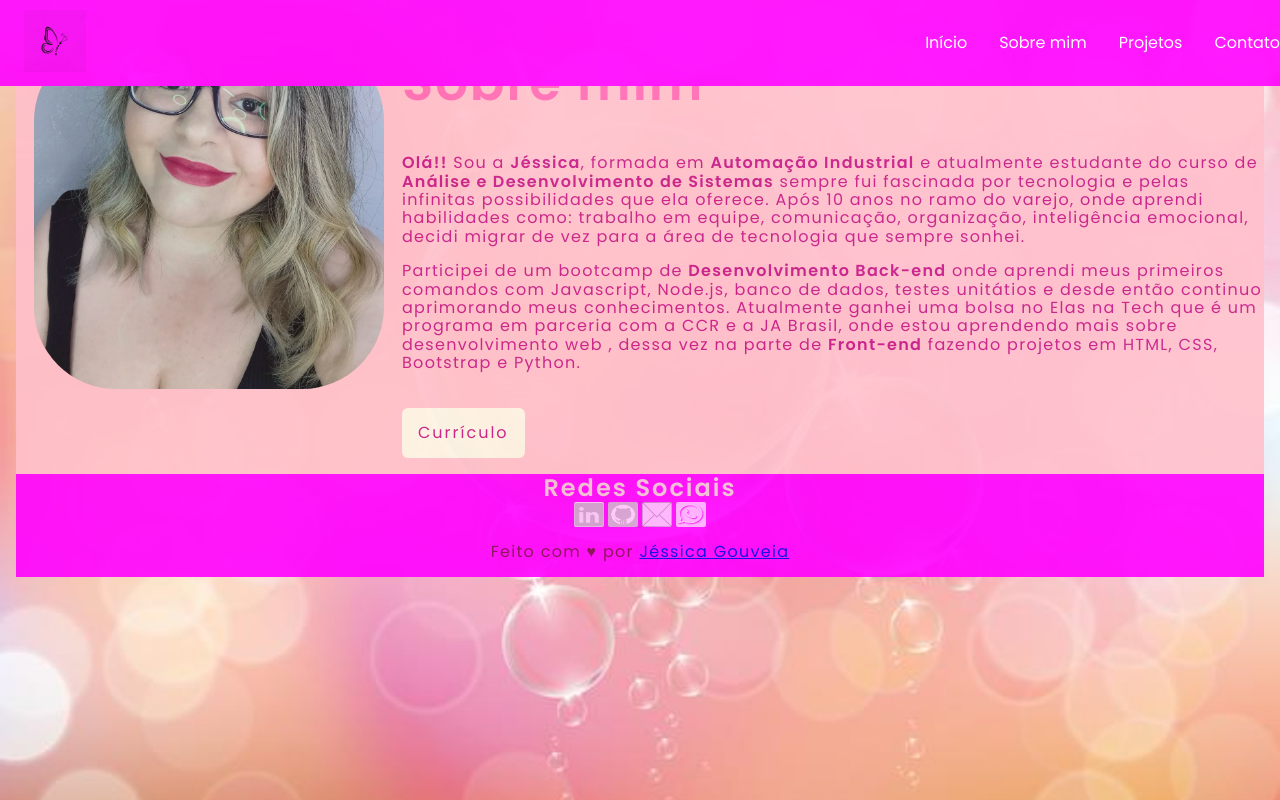
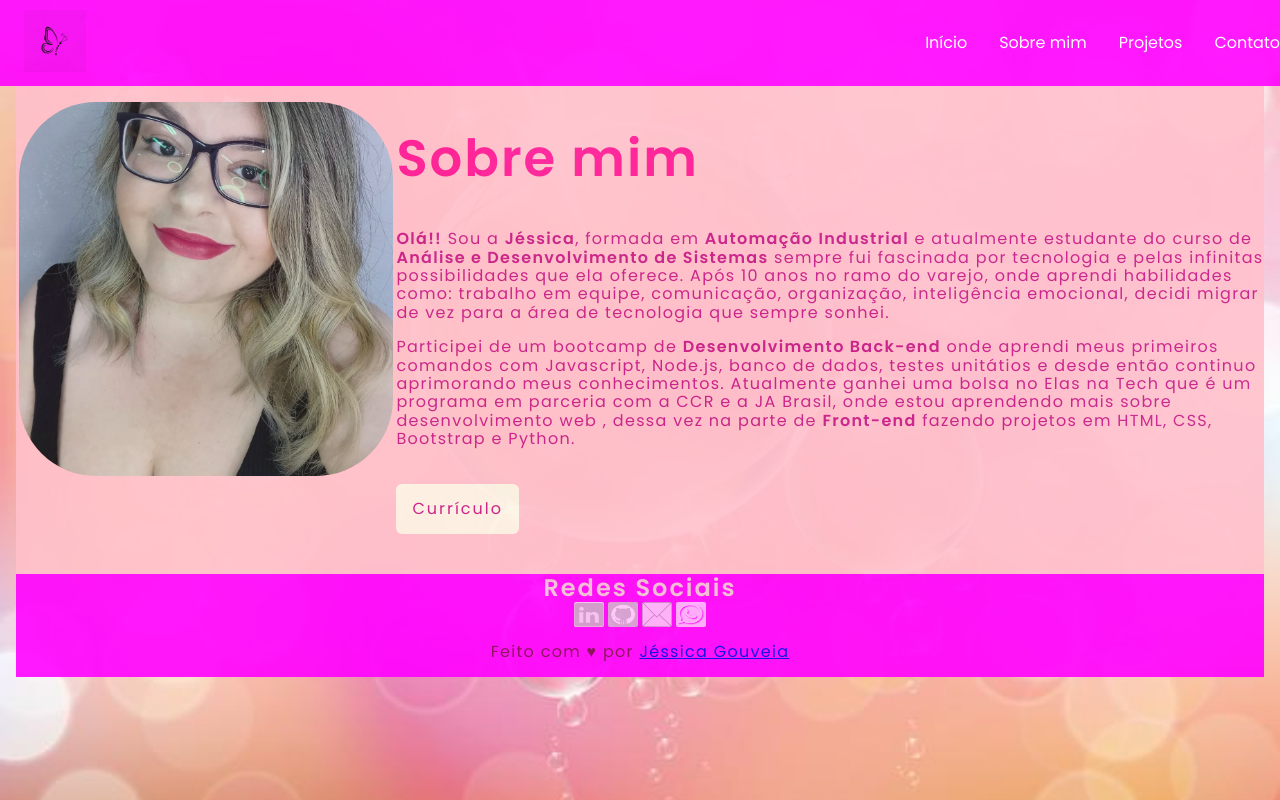
Before and after one commit to Jessica-gouveia/Jessica-gouveia.github.io, a plain HTML site: page sobre.html in a window 1280 px wide. Drawn offline with Linux system fonts and the light colour scheme.

```diff
--- a/sobre.html
+++ b/sobre.html
@@ -39,7 +39,7 @@
         </header>
 
         <div class="wrapperContainer wrapperContainer-dark2 wrapperContainer-padded" id="pessoa">
-            <section class=" content about " >
+            <section class=" content-about " >
                 <img src="imagem/jessica.jpeg" alt="Mulher feliz">
                 <div class="about-content">
                 <h2 class="about-title">Sobre mim</h2>
--- a/sytle.css
+++ b/sytle.css
@@ -49,9 +49,10 @@ html{
 }
 
 .hero-content h1{
-    font-size: 6em;
+    font-size: 120px;
     text-shadow: 2px 2px 2px rgb(248, 161, 202) ;
     text-transform: uppercase;
+    margin-top: 120px;
     margin-bottom: 0;
     color:	#FF1493;
 
@@ -63,6 +64,7 @@ html{
     display: inline-block;
     padding: 1em;
     border-bottom: 2px solid;
+    margin-top: 60px;
 
 }
 
@@ -108,13 +110,14 @@ html{
     display: flex;
     gap: 7rem;
     padding-top: 6rem;
+    margin-top: 200px;
 
 }
 
 .about-title{
     font-size: 3.2rem;
-    margin-top: 2rem;
-    color: #FF69B4;
+    margin-top: 30px;
+    color:	#FF1493;
     align-items: center;
     letter-spacing: 2px;
 }
@@ -153,6 +156,20 @@ html{
 
 }
 
+.content-about{
+    display: flex;
+    margin-top: 78px;
+}
+
+.content-about img{
+    width: 30%;
+    height: 60% ;
+    border-radius: 80px;
+    padding: 3px;
+}
+
+
+
 .content{
     max-width: 127.6rem;
     margin: auto;
@@ -175,7 +192,7 @@ html{
     letter-spacing: 2px;
     padding: 1em;
     margin-top: 1.2em;
-    margin-bottom: 1em;
+    margin-bottom: 40px;
     cursor: pointer;
 }
 
```
